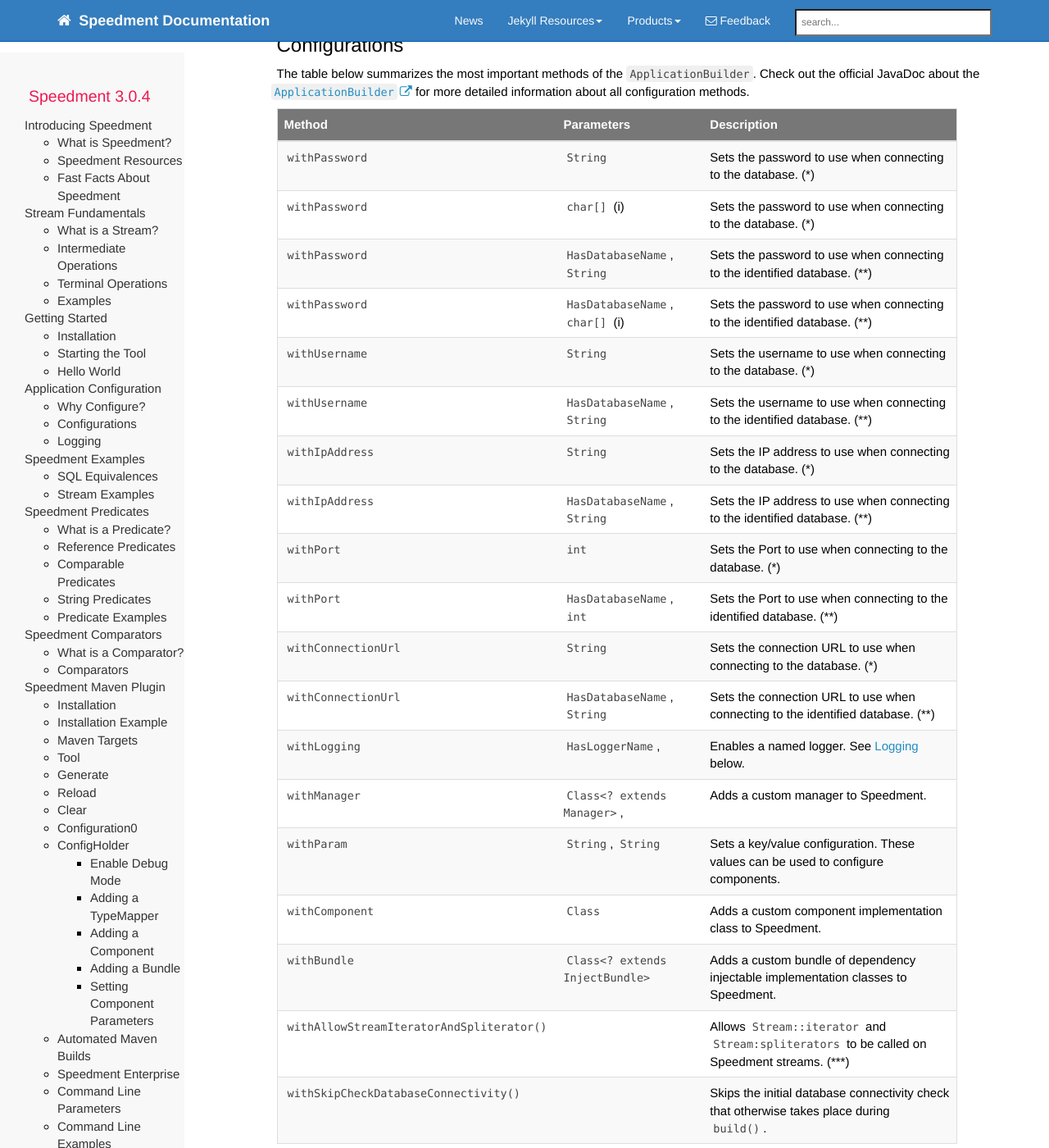
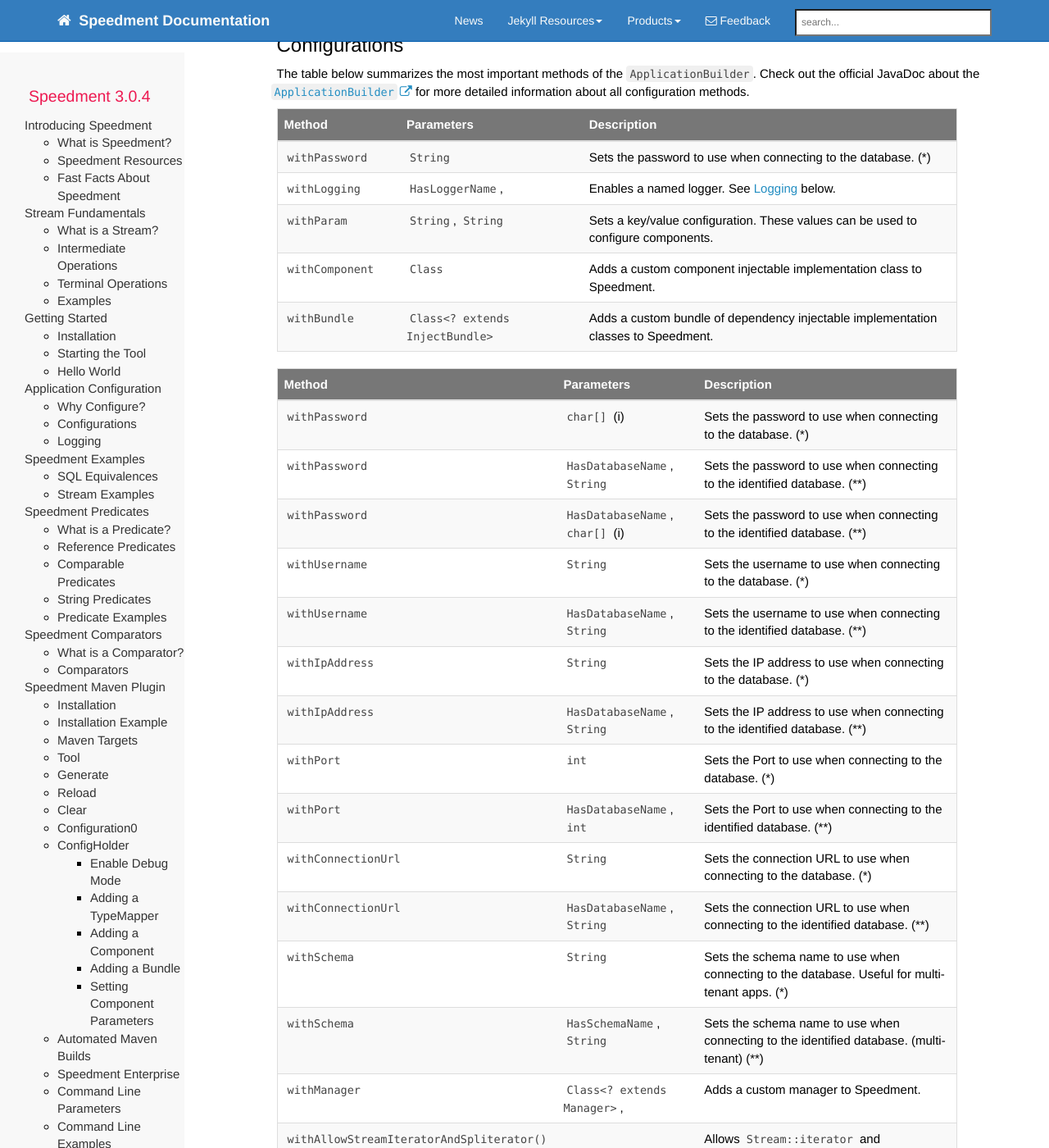
Before and after one commit to speedment/speedment-doc, a Jekyll site: the page built from pages/application_configuration.md, in a window 1280 px wide and 1400 px high, scrolled down 547 px. Shown: the whole window at 82% size. Built offline with Jekyll 4.4.1, drawn with Linux system fonts in a browser that asks for light colours; nearby versions of some CDN libraries; comment, search, counter and statistics services are not loaded; some of the changed text lies outside the part shown.

Commit message:
Improve configuration

```diff
--- a/pages/application_configuration.md
+++ b/pages/application_configuration.md
@@ -24,6 +24,13 @@
 | Method               | Parameters                      | Description                                                                                   |
 | :------------------- | :------------------------------ | :-------------------------------------------------------------------------------------------- |
 | `withPassword`       | `String`                        | Sets the password to use when connecting to the database. (*)                                 |
+| `withLogging`        | `HasLoggerName`,                | Enables a named logger. See [Logging](#logging) below.                                        |
+| `withParam`          | `String`, `String`              | Sets a key/value configuration. These values can be used to configure components.             |
+| `withComponent`      | `Class`                         | Adds a custom component injectable implementation class to Speedment.                         |
+| `withBundle`         | `Class<? extends InjectBundle>` | Adds a custom bundle of dependency injectable implementation classes to Speedment.            |
+
+| Method               | Parameters                      | Description                                                                                   |
+| :------------------- | :------------------------------ | :-------------------------------------------------------------------------------------------- |
 | `withPassword`       | `char[]` (i)                    | Sets the password to use when connecting to the database. (*)                                 |
 | `withPassword`       | `HasDatabaseName`, `String`     | Sets the password to use when connecting to the identified database. (**)                     |
 | `withPassword`       | `HasDatabaseName`, `char[]` (i) | Sets the password to use when connecting to the identified database. (**)                     |
@@ -35,23 +42,21 @@
 | `withPort`           | `HasDatabaseName`, `int`        | Sets the Port to use when connecting to the identified database. (**)                         |
 | `withConnectionUrl`  | `String`                        | Sets the connection URL to use when connecting to the database. (*)                           |
 | `withConnectionUrl`  | `HasDatabaseName`, `String`     | Sets the connection URL to use when connecting to the identified database. (**)               |
-| `withLogging`        | `HasLoggerName`,                | Enables a named logger. See [Logging](#logging) below.                                        |
+| `withSchema`         | `String`                        | Sets the schema name to use when connecting to the database. Useful for multi-tenant apps. (*)|
+| `withSchema`         | `HasSchemaName`, `String`       | Sets the schema name to use when connecting to the identified database. (multi-tenant) (**)   |
 | `withManager`        | `Class<? extends Manager>`,     | Adds a custom manager to Speedment.                                                           |
-| `withParam`          | `String`, `String`              | Sets a key/value configuration. These values can be used to configure components.             |
-| `withComponent`      | `Class`                         | Adds a custom component implementation class to Speedment.                                    |
-| `withBundle`         | `Class<? extends InjectBundle>` | Adds a custom bundle of dependency injectable implementation classes to Speedment.            |
 | `withAllowStreamIteratorAndSpliterator()` |            | Allows `Stream::iterator` and `Stream:spliterators` to be called on Speedment streams. (***)  |
 | `withSkipCheckDatabaseConnectivity()` |                | Skips the initial database connectivity check that otherwise takes place during `build()`.    |
 
 * (*) There can only be one (1) database in your project if this method is called.
 * (**) There can be any number (1-N) of databases in your project.
-* (***) After calling `Stream::iterator` and `Stream:spliterators`, the Speedment stream *must* be closed manually to release its underlying database connection.
+* (***) After calling `Stream::iterator` or `Stream:spliterators`, the underlying Speedment stream must be closed manually to release its underlying database connection.
 * (i) Character arrays can be erased after being used to prevent password Strings being held within the JVM.
 
 ## Logging
 The class {{site.data.javadoc.ApplicationBuilder.LogType}} contains a number of predefined logger names that can be used to make Speedment show what is going on internally. These LogTypes can be used in conjunction with the `withLogging()` method.
 
-| LogType Name in Enum | Enables Logging Related to                                                                |
+| LogType Name         | Enables Logging Related to                                                                |
 | :------------------- | :---------------------------------------------------------------------------------------- |
 | `APPLICATION_BUILDER`| configurating the application platform, dependency injection, component configuration etc |
 | `CONNECTION`         | Connection handling (connection pooling, Java EE connections, etc)                        |
```
